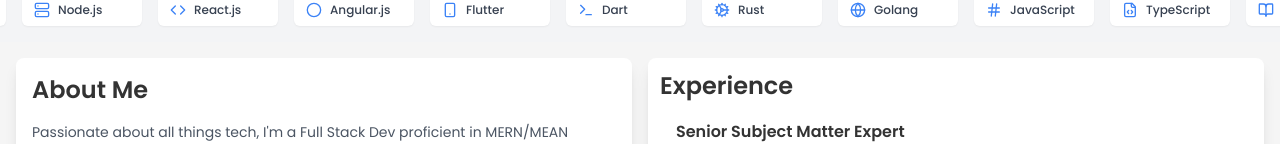
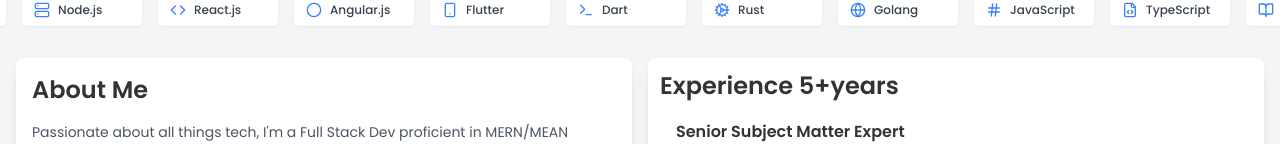
Before and after one commit to mokshchadha/react-portfolio, a React (Create React App) app: page / in a window 1280 px wide. Shown: the part 202-346 px from the top of the page. Built offline with nearby package versions, Linux system fonts and the light colour scheme.

Commit message:
exp update

```diff
--- a/src/components/about/About.jsx
+++ b/src/components/about/About.jsx
@@ -74,7 +74,7 @@
         {/* Experience Section */}
         <div className="flex-1 bg-white rounded-lg shadow-lg overflow-hidden">
           <div className="p-3">
-            <h2 className="text-2xl font-bold mb-4">Experience</h2>
+            <h2 className="text-2xl font-bold mb-4">Experience 5+years</h2>
             <div className="space-y-2">
               <div className="border-l-2 border-gray-200 pl-4">
                 <h3 className="font-semibold">Senior Subject Matter Expert</h3>
```
